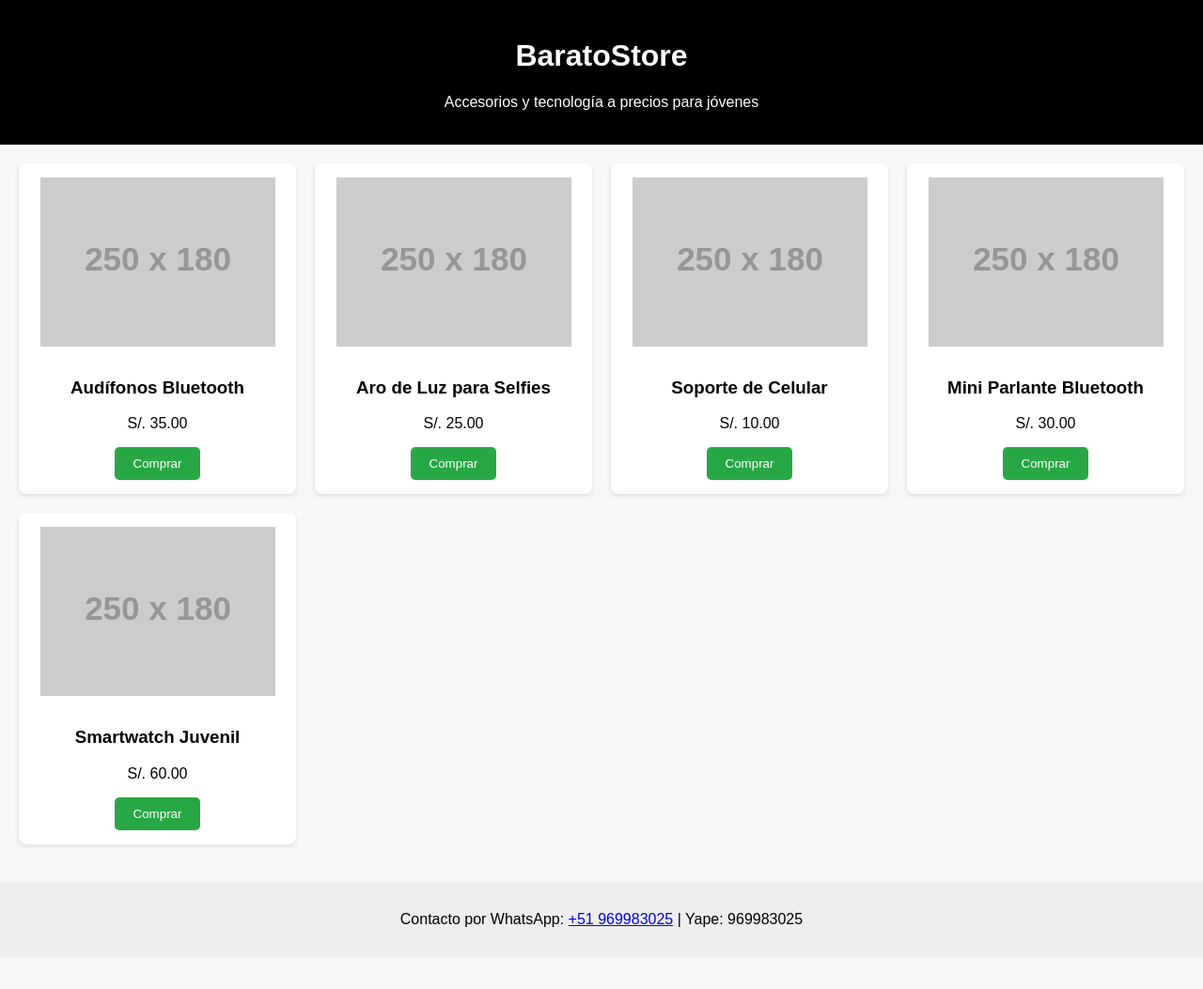
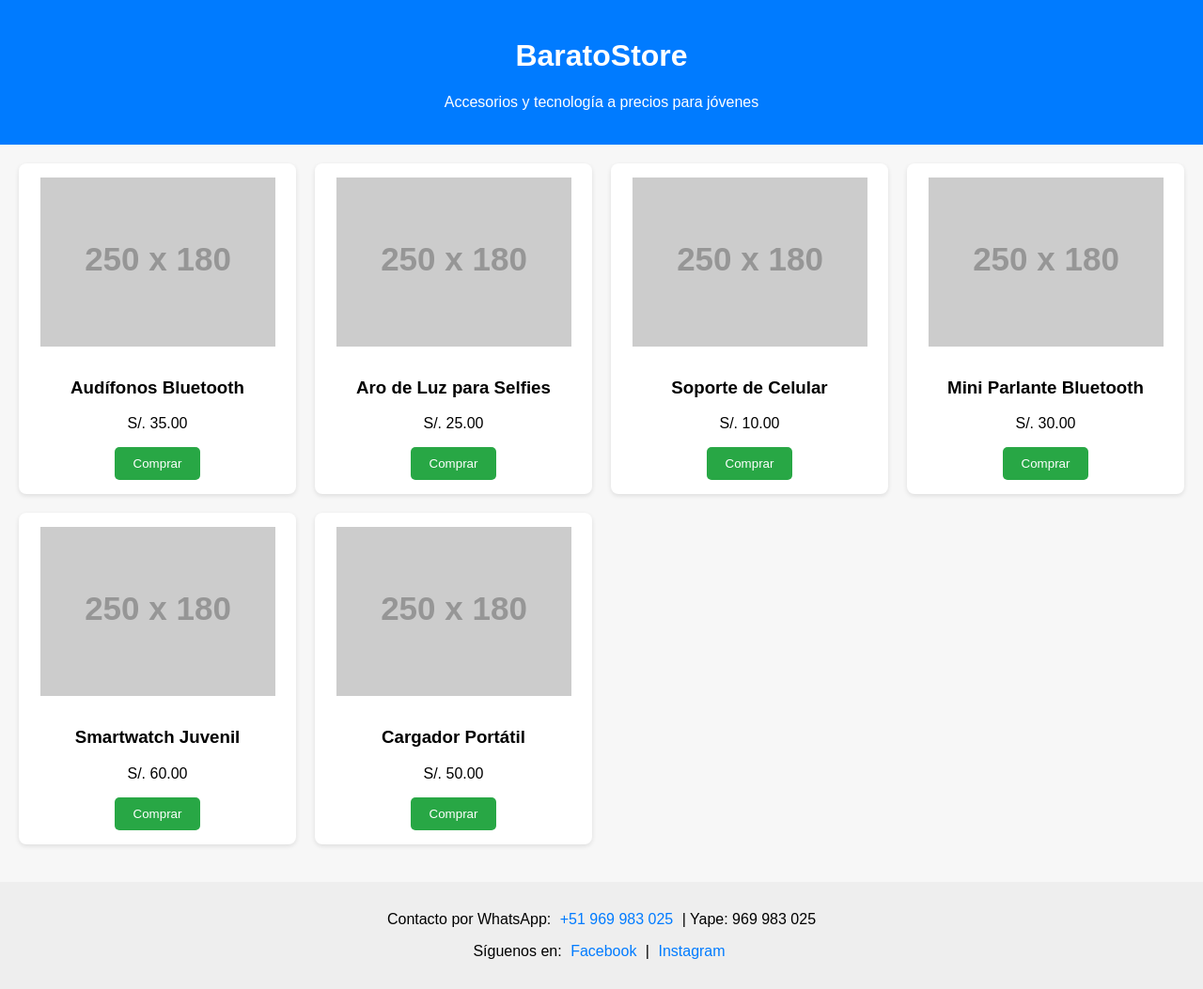
Before and after one commit to anderson1703139/Baratostore, a plain HTML site: page index.html in a window 1280 px wide. Shown: the whole page at 94% size. Before the commit the page ends 1019 px from the top, so only its background shows below. Drawn offline with Linux system fonts and the light colour scheme; placeholder pictures from the web are drawn by us.

Commit message:
Update index.html
Un añadido

```diff
--- a/index.html
+++ b/index.html
@@ -1,8 +1,8 @@
 <!DOCTYPE html>
 <html lang="es">
 <head>
-  <meta charset="UTF-8">
-  <meta name="viewport" content="width=device-width, initial-scale=1.0">
+  <meta charset="UTF-8" />
+  <meta name="viewport" content="width=device-width, initial-scale=1" />
   <title>BaratoStore</title>
   <style>
     body {
@@ -12,7 +12,7 @@
       background: #f7f7f7;
     }
     header {
-      background: #000;
+      background: #007bff; /* Azul */
       color: #fff;
       padding: 20px;
       text-align: center;
@@ -55,6 +55,14 @@
       background: #eee;
       margin-top: 20px;
     }
+    footer a {
+      color: #007bff;
+      text-decoration: none;
+      margin: 0 5px;
+    }
+    footer a:hover {
+      text-decoration: underline;
+    }
   </style>
 </head>
 <body>
@@ -66,45 +74,63 @@
   <div class="container">
     <div class="products">
       <div class="product">
-        <img src="https://via.placeholder.com/250x180?text=Audifonos+BT" alt="Audífonos">
+        <img src="https://via.placeholder.com/250x180?text=Audifonos+BT" alt="Audífonos" />
         <h3>Audífonos Bluetooth</h3>
         <p>S/. 35.00</p>
         <button class="buy-button" onclick="buy('Audífonos Bluetooth')">Comprar</button>
       </div>
       <div class="product">
-        <img src="https://via.placeholder.com/250x180?text=Aro+de+Luz" alt="Aro de luz">
+        <img src="https://via.placeholder.com/250x180?text=Aro+de+Luz" alt="Aro de luz" />
         <h3>Aro de Luz para Selfies</h3>
         <p>S/. 25.00</p>
         <button class="buy-button" onclick="buy('Aro de Luz')">Comprar</button>
       </div>
       <div class="product">
-        <img src="https://via.placeholder.com/250x180?text=Soporte+Celular" alt="Soporte">
+        <img src="https://via.placeholder.com/250x180?text=Soporte+Celular" alt="Soporte" />
         <h3>Soporte de Celular</h3>
         <p>S/. 10.00</p>
         <button class="buy-button" onclick="buy('Soporte de Celular')">Comprar</button>
       </div>
       <div class="product">
-        <img src="https://via.placeholder.com/250x180?text=Mini+Parlante" alt="Parlante">
+        <img src="https://via.placeholder.com/250x180?text=Mini+Parlante" alt="Parlante" />
         <h3>Mini Parlante Bluetooth</h3>
         <p>S/. 30.00</p>
         <button class="buy-button" onclick="buy('Mini Parlante Bluetooth')">Comprar</button>
       </div>
       <div class="product">
-        <img src="https://via.placeholder.com/250x180?text=Smartwatch" alt="Smartwatch">
+        <img src="https://via.placeholder.com/250x180?text=Smartwatch" alt="Smartwatch" />
         <h3>Smartwatch Juvenil</h3>
         <p>S/. 60.00</p>
         <button class="buy-button" onclick="buy('Smartwatch Juvenil')">Comprar</button>
+      </div>
+
+      <!-- Nuevo producto agregado -->
+      <div class="product">
+        <img src="https://via.placeholder.com/250x180?text=Cargador+Portátil" alt="Cargador Portátil" />
+        <h3>Cargador Portátil</h3>
+        <p>S/. 50.00</p>
+        <button class="buy-button" onclick="buy('Cargador Portátil')">Comprar</button>
       </div>
     </div>
   </div>
 
   <footer>
-    <p>Contacto por WhatsApp: <a href="https://wa.me/51969983025">+51 969983025</a> | Yape: 969983025</p>
+    <p>
+      Contacto por WhatsApp:
+      <a href="https://wa.me/51969983025">+51 969 983 025</a> | Yape: 969 983 025
+    </p>
+    <p>
+      Síguenos en:
+      <a href="https://facebook.com/tuusuario" target="_blank" rel="noopener noreferrer">Facebook</a> |
+      <a href="https://instagram.com/tuusuario" target="_blank" rel="noopener noreferrer">Instagram</a>
+    </p>
   </footer>
 
   <script>
     function buy(productName) {
-      alert(`Gracias por tu interés en "${productName}". Para completar la compra, realiza el pago vía Yape al número 999 999 999 y envíanos el comprobante por WhatsApp.`);
+      const phone = "51969983025"; // Número con código país Perú
+      const message = encodeURIComponent(`Hola, quiero comprar: ${productName}`);
+      window.open(`https://wa.me/${phone}?text=${message}`, '_blank');
     }
   </script>
 </body>
```
